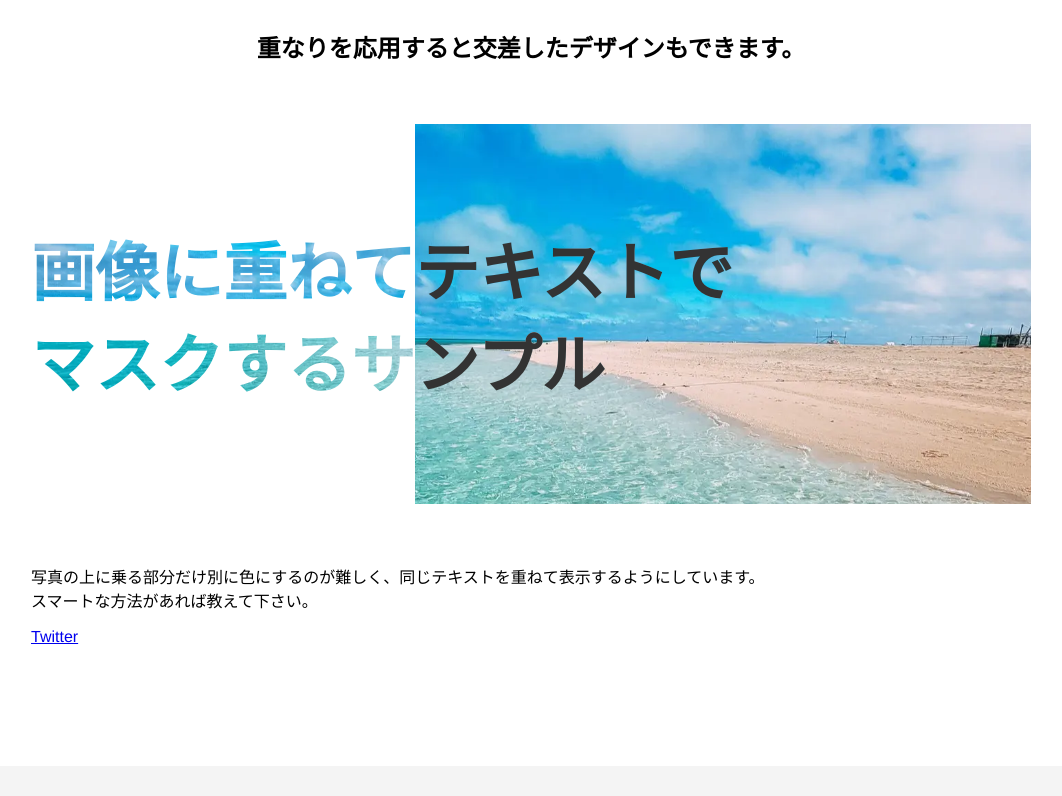
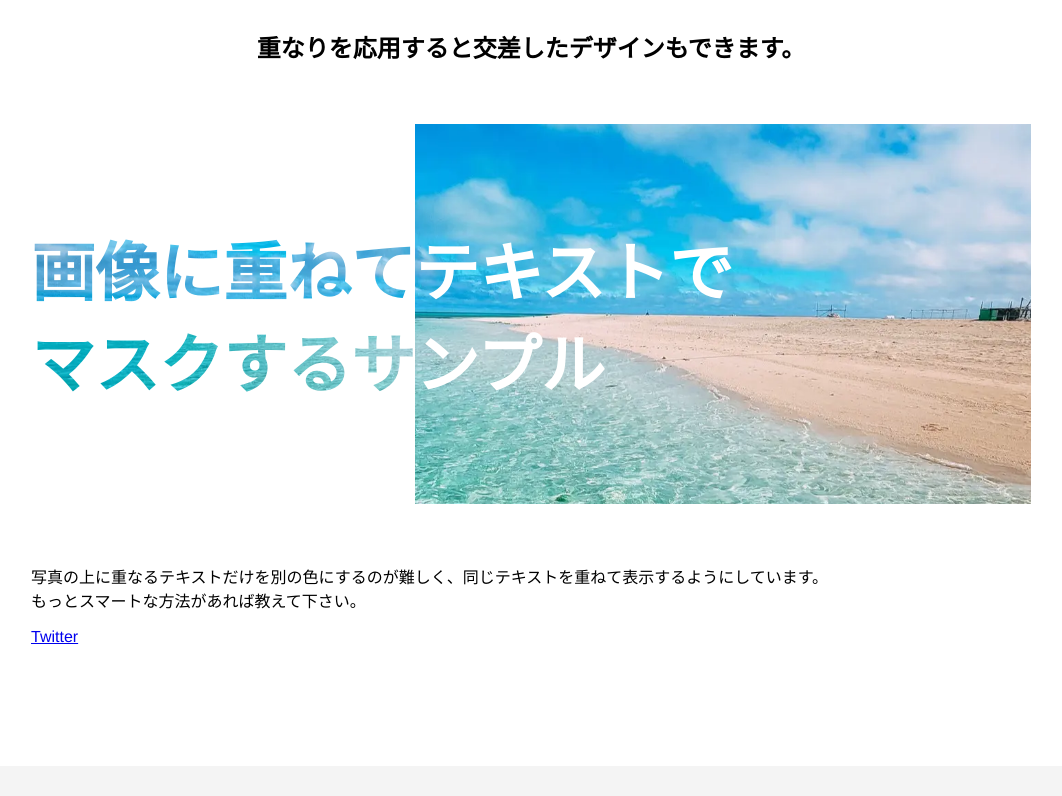
Before and after one commit to chinen-octtn/textMask, a website: page src/pug/index.pug in a window 1280 px wide. Shown: the part 640-1436 px from the top of the page, without its empty margins (109-1171 px from the left). Drawn offline with nearby package versions, Linux system fonts and the light colour scheme; files that its build step writes are made by us from their sources; files whose address does not match are found by name.

Commit message:
mod: テキストカラーを見やすく

```diff
--- a/src/pug/index.pug
+++ b/src/pug/index.pug
@@ -31,5 +31,5 @@ block body
               <span data-title="画像に重ねてテキストで
               マスクするサンプル"></span>
 
-      p 写真の上に乗る部分だけ別に色にするのが難しく、同じテキストを重ねて表示するようにしています。#[br]スマートな方法があれば教えて下さい。
+      p 写真の上に重なるテキストだけを別の色にするのが難しく、同じテキストを重ねて表示するようにしています。#[br]もっとスマートな方法があれば教えて下さい。
       a(href="https://twitter.com/chocodogmagic") Twitter
--- a/src/scss/style.scss
+++ b/src/scss/style.scss
@@ -64,7 +64,7 @@ pre {
   margin: 60px auto;
   max-width: 1000px;
   position: relative;
-  background: url(../img/bg.webp) no-repeat 0 0;
+  background: url(../img/bg.webp) no-repeat 0 50%;
   background-size: 110% auto;
 
   &::before {
@@ -127,7 +127,7 @@ pre {
       content: attr(data-title);
       display: block;
       white-space: pre-line;
-      color: #333;
+      color: #fff;
       transform: translateX(-30vw);
       width: 100vw;
     }
```
Also changed, not shown: docs/assets/css/style.css, docs/index.html.
